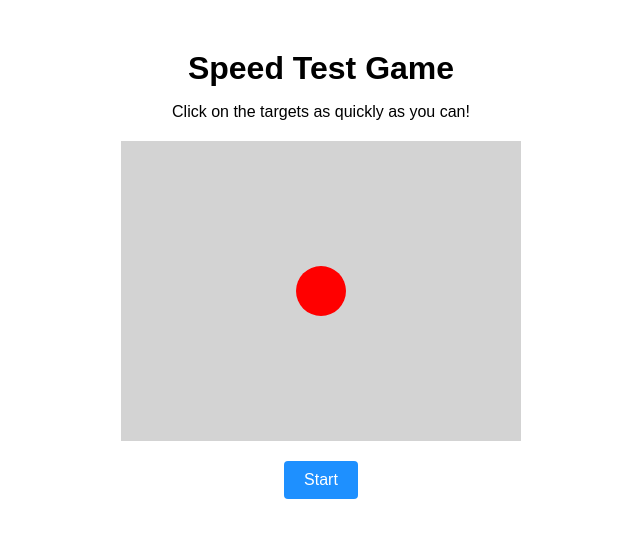
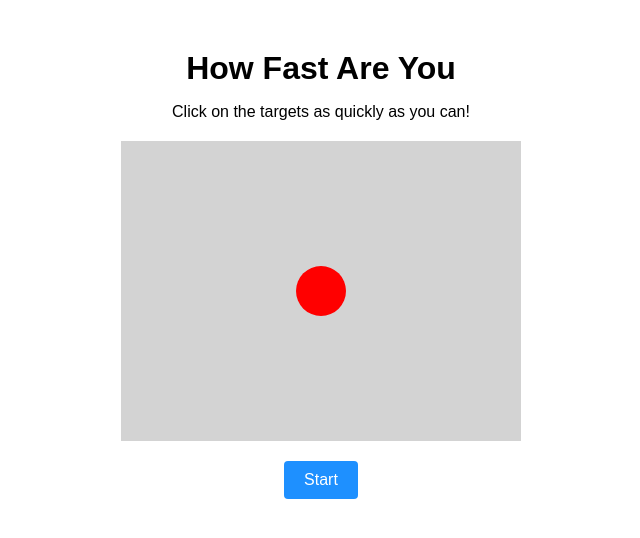
Before and after one commit to officialshy1/cs50-portfolio, a plain HTML site: page project/index.html in a window 1280 px wide. Shown: the whole page, without its empty margins (319-959 px from the left). Drawn offline with Linux system fonts and the light colour scheme.

Commit message:
Sat, Jul 29, 2023, 12:52 PM -05:00

```diff
--- a/project/index.html
+++ b/project/index.html
@@ -7,7 +7,7 @@
   <link rel="stylesheet" href="styles.css">
 </head>
 <body>
-  <h1>Speed Test Game</h1>
+  <h1>How Fast Are You</h1>
   <p>Click on the targets as quickly as you can!</p>
   <div class="game-container">
     <div class="target" id="target"></div>
```
